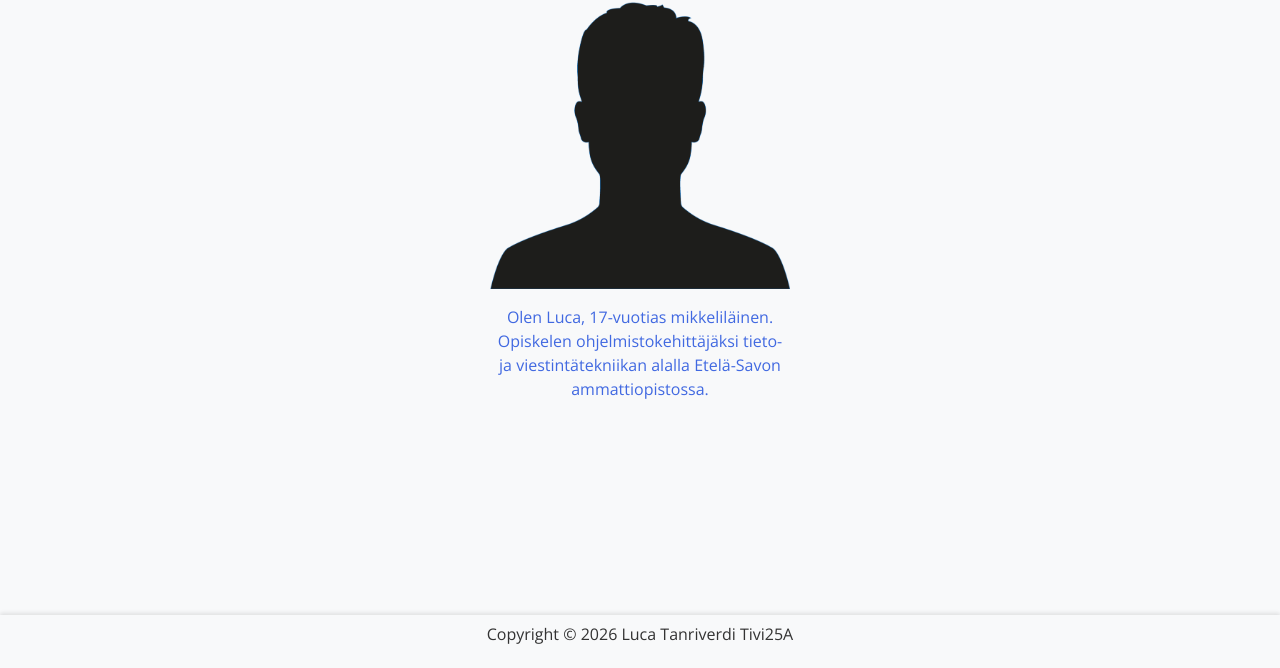
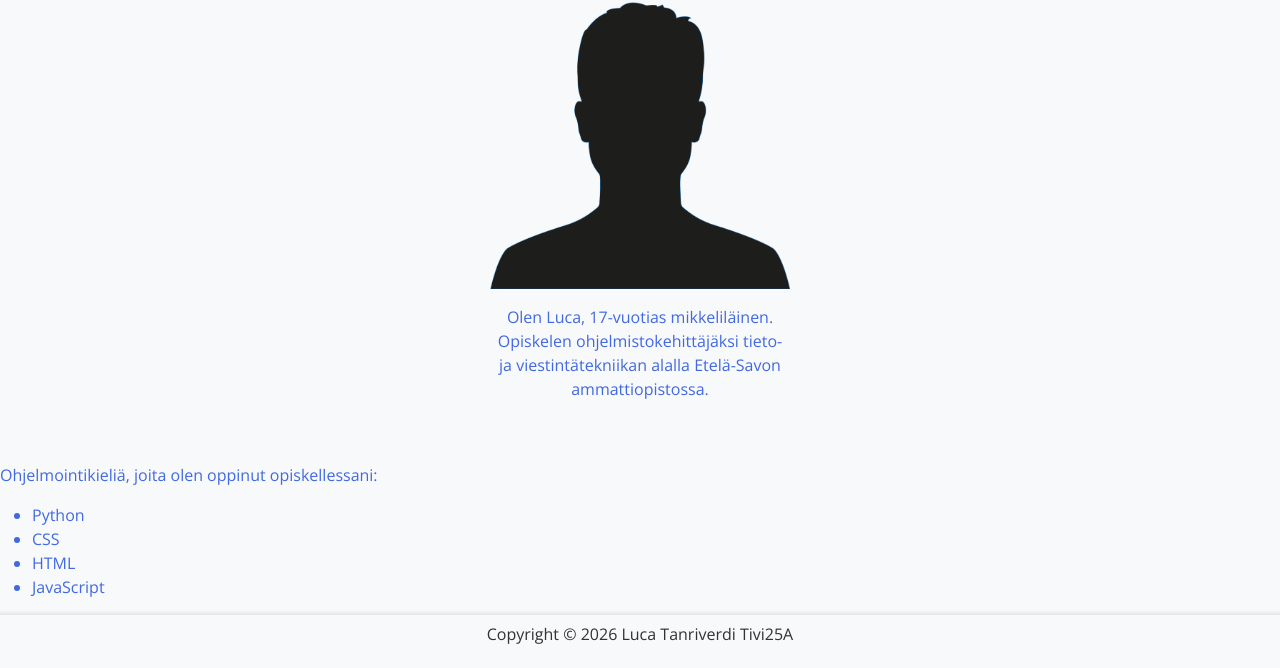
Before and after one commit to luca-tanriverdi/omat-responsiiviset-sivut, a plain HTML site: page tiedot.html in a window 1280 px wide. Shown: the part 132-800 px from the top of the page. Drawn offline with nearby package versions, Linux system fonts and the light colour scheme.

Commit message:
Lisätty tietoja tiedot.html osioon.

```diff
--- a/tiedot.html
+++ b/tiedot.html
@@ -52,6 +52,18 @@
         </section>
     </main>
 
+<div class="row mt-3">
+                    <div class="col-md-6">
+                        <p>Ohjelmointikieliä, joita olen oppinut opiskellessani:</p>
+                        <ul>
+                            <li>Python</li>
+                            <li>CSS</li>
+                            <li>HTML</li>
+                            <li>JavaScript</li>
+
+                        </ul>
+                    </div>
+
     <script src="js/bootstrap.bundle.min.js"></script>
 
     <footer>
```
